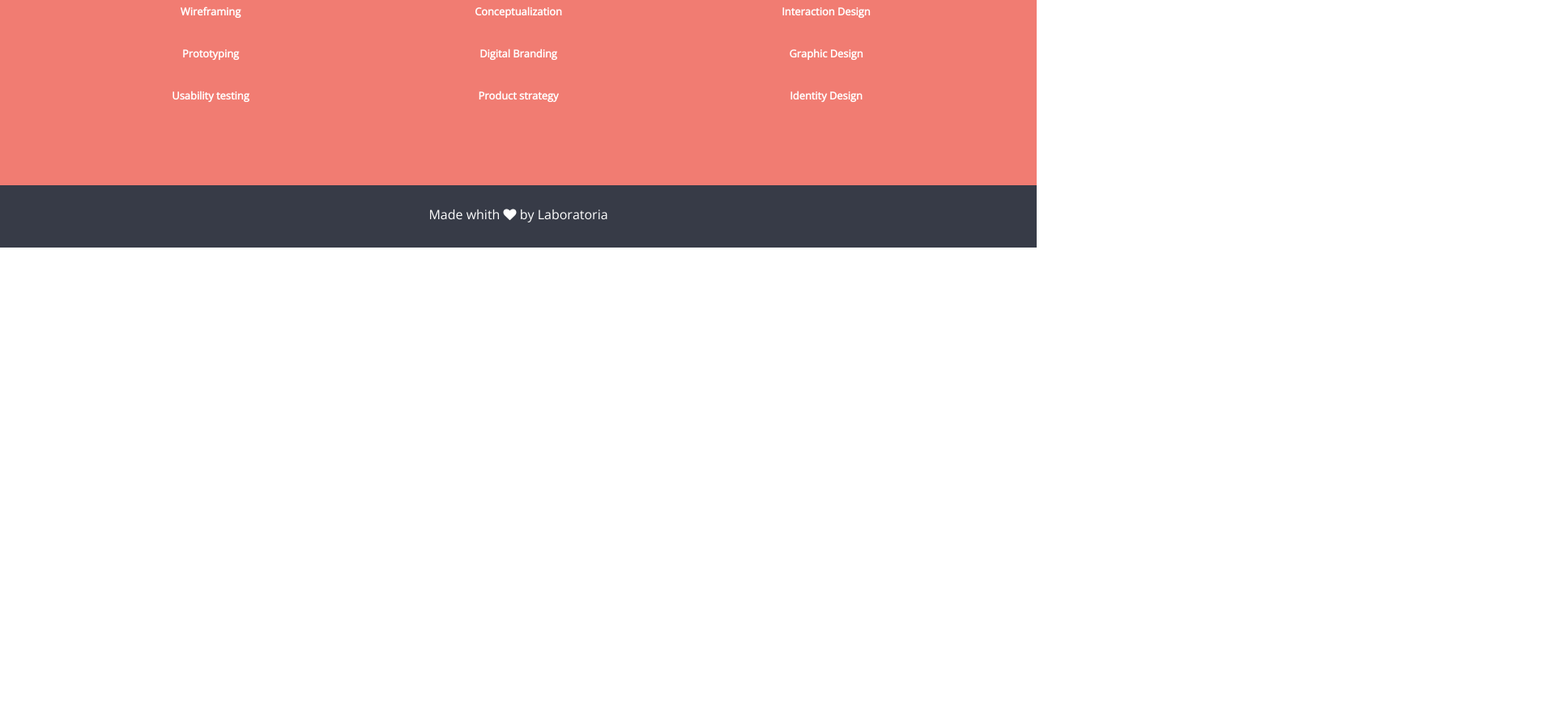
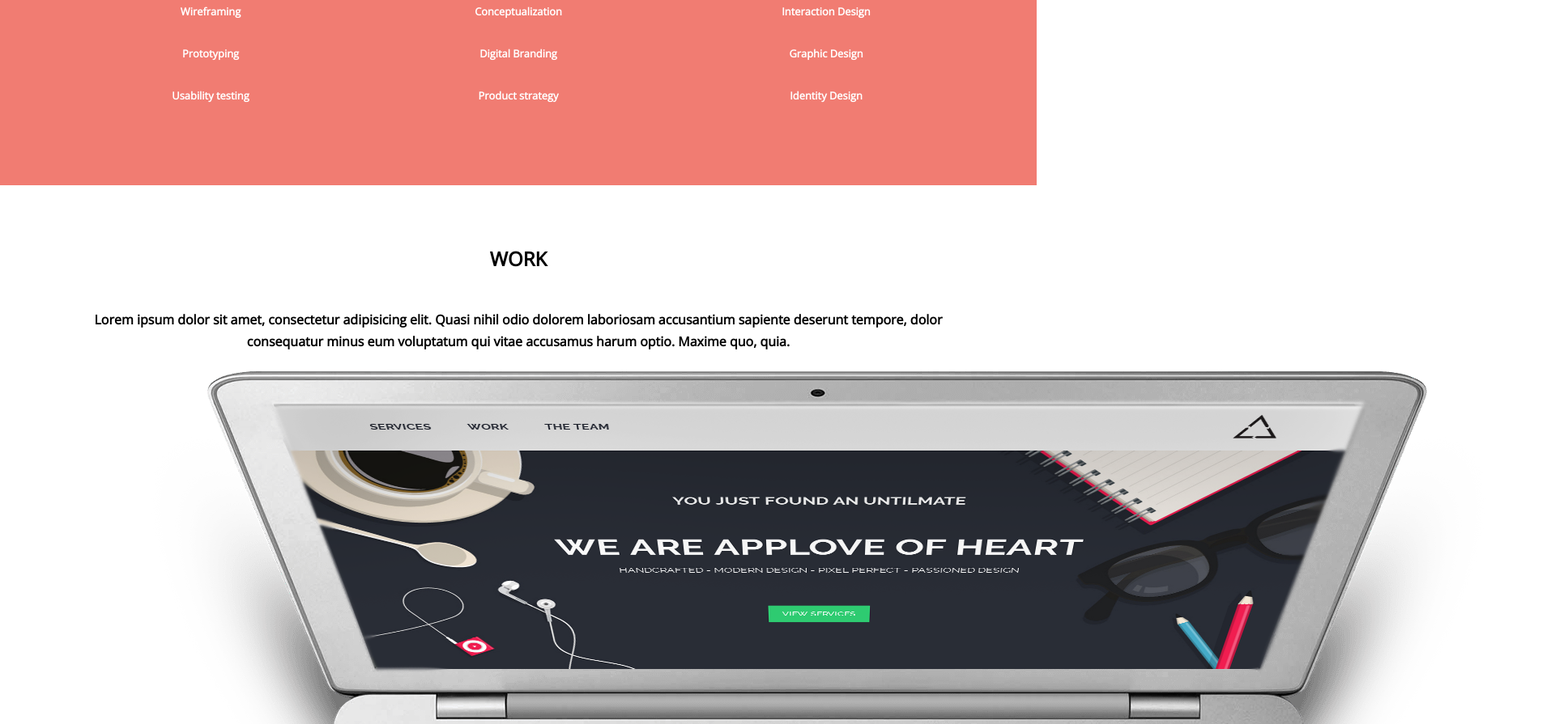
Before and after one commit to M2B0C17-zz/applove-flexbox, a plain HTML site: page index.html in a window 1280 px wide. Shown: the part 1179-2074 px from the top of the page at 81% size, 1920 px wide, since content can reach past the window. Before the commit the page ends 1485 px from the top, so only its background shows below. Drawn offline with nearby package versions, Linux system fonts and the light colour scheme.

Commit message:
Work y lorem

```diff
--- a/css/main.css
+++ b/css/main.css
@@ -109,9 +109,21 @@ a:hover {
 }
 
 footer{
-  text-align: center;
-  height: 70px;
-  background-color: #373b47;
-  color: white;
-  padding-top: 7px;
+  	text-align: center;
+  	height: 70px;
+  	background-color: #373b47;
+  	color: white;
+  	padding-top: 7px;
 }
+
+/*Códigos del Evaluado*/
+#workito{
+	background-color: white;
+    text-align: center;
+    padding: 70px;
+}
+
+#workito.flex-container{
+    justify-content: space-around;
+    flex-wrap: wrap;
+}
--- a/index.html
+++ b/index.html
@@ -61,10 +61,21 @@
 			<h6 class="m-0">Identity Design</h6>
 		</div>
 	</section>
+
+	<!-- Codigos del Evaluado -->
+	<section id="workito" class="flex-container">
+			<h2 class="text-uppercase mt-0">WORK</h2>
+			<h4>
+			Lorem ipsum dolor sit amet, consectetur adipisicing elit. Quasi nihil odio dolorem laboriosam accusantium sapiente deserunt tempore, dolor consequatur minus eum voluptatum qui vitae accusamus harum optio. Maxime quo, quia.
+			</h4>
+			<div id="fotoFondo">
+				<img src="assets/images/hero.png" class="foto" alt="foto">
+			</div>
+	</section>
+
 	<footer>
 		<p>Made whith  <i class="fa fa-heart" id="corazon" aria-hidden="true"></i>   by Laboratoria</p>
 	</footer>
-
 	<!-- Enlaza tu JS del proyecto aquí -->
 </body>
 </html>
```
